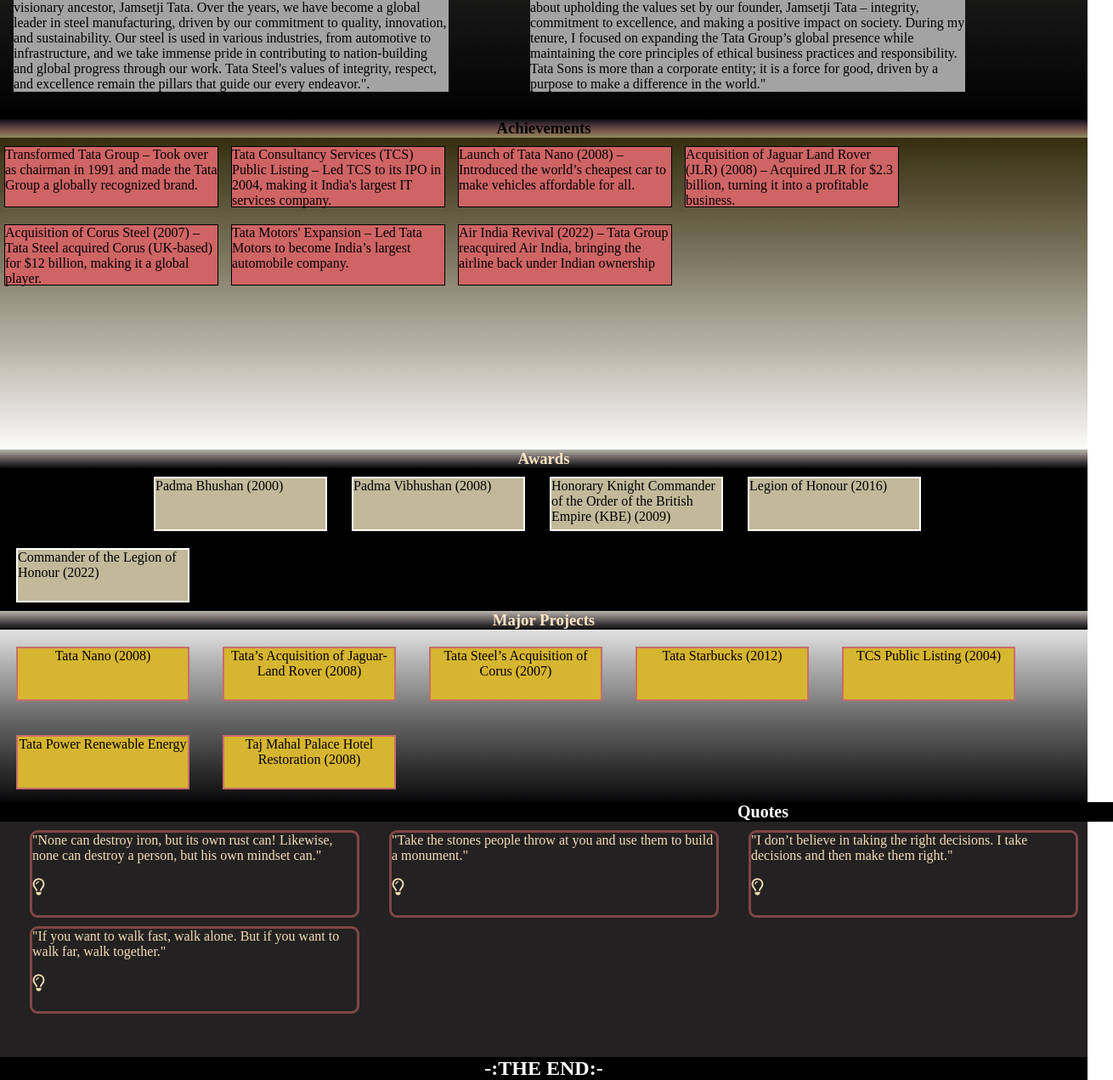
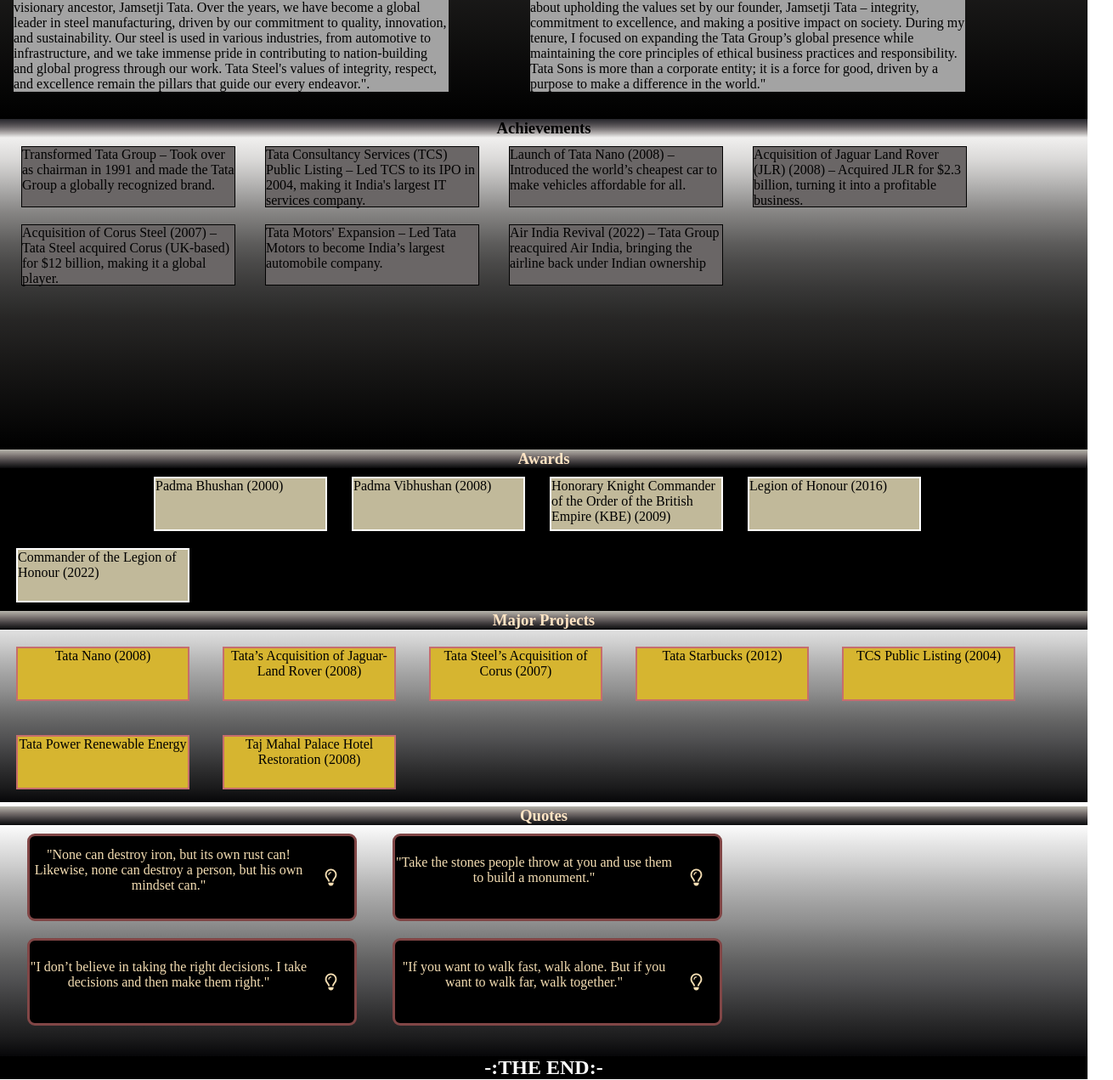
Before and after one commit to NandanaRatnakaran123/Ratan-tata-portfolio, a plain HTML site: page index.html in a window 1280 px wide. Shown: the part 858-2129 px from the top of the page at 85% size, 1310 px wide, since content can reach past the window. Drawn offline with Linux system fonts and the light colour scheme.

Commit message:
updated css and html file

```diff
--- a/index.html
+++ b/index.html
@@ -136,18 +136,24 @@
                 <div class="tata-projects">Tata Power Renewable Energy</div>
                 <div class="tata-projects">Taj Mahal Palace Hotel Restoration (2008)</div>
             </div>
+
     <!-- quotes -->
+    <h3 class="quotes-head">Quotes</h3>
     <div class="quotes">
-        <h3>Quotes</h3>
-        <div>"None can destroy iron, but its own rust can! Likewise, none can destroy a person, but his own mindset can." <br><br><i class="fa-regular fa-lightbulb fa-bounce"></i></div>
-        <div> "Take the stones people throw at you and use them to build a monument." <br><br><i class="fa-regular fa-lightbulb fa-bounce"></i></div>
-        <div> "I don’t believe in taking the right decisions. I take decisions and then make them right." <br><br><i class="fa-regular fa-lightbulb fa-bounce"></i></div>
-        <div> "If you want to walk fast, walk alone. But if you want to walk far, walk together." <br><br><i class="fa-regular fa-lightbulb fa-bounce"></i></div>
+
+        <div class="quotes-text">"None can destroy iron, but its own rust can! Likewise, none can destroy a person, but his own mindset can." <br><br><i class="fa-regular fa-lightbulb fa-bounce"></i></div>
+        <div class="quotes-text"> "Take the stones people throw at you and use them to build a monument." <br><br><i class="fa-regular fa-lightbulb fa-bounce"></i></div>
+        <div class="quotes-text"> "I don’t believe in taking the right decisions. I take decisions and then make them right." <br><br><i class="fa-regular fa-lightbulb fa-bounce"></i></div>
+        <div class="quotes-text"> "If you want to walk fast, walk alone. But if you want to walk far, walk together." <br><br><i class="fa-regular fa-lightbulb fa-bounce"></i></div>
      </div>
+
      <!-- the end -->
      <div class="end">
         <H2>-:THE END:-</H2>
     </div>
 
+
 </body>
+
+
 </html>
--- a/style.css
+++ b/style.css
@@ -39,6 +39,9 @@
     text-decoration: none;
     color:azure ;
     cursor: pointer;
+}
+ul li a:hover{
+    color: #ae2a2a;
 }
 .images{
     position: absolute;
@@ -182,48 +185,22 @@
 .achievements h3{
     text-align: center;
     color: aliceblue;
-    background: linear-gradient(180deg,
-    hsl(240deg 33% 2%) 0%,
-    hsl(264deg 12% 8%) 6%,
-    hsl(287deg 11% 12%) 12%,
-    hsl(315deg 12% 16%) 18%,
-    hsl(332deg 15% 20%) 26%,
-    hsl(345deg 17% 25%) 34%,
-    hsl(356deg 18% 30%) 42%,
-    hsl(7deg 20% 34%) 52%,
-    hsl(16deg 23% 37%) 61%,
-    hsl(24deg 24% 40%) 71%,
-    hsl(32deg 24% 42%) 81%,
-    hsl(42deg 23% 45%) 91%,
-    hsl(55deg 19% 47%) 100%);
+    background: linear-gradient(180deg, hsl(240deg 6% 16%) 0%, hsl(260deg 4% 22%) 12%, hsl(280deg 3% 27%) 23%, hsl(305deg 2% 33%) 33%, hsl(324deg 2% 39%) 42%, hsl(337deg 2% 46%) 50%, hsl(348deg 2% 52%) 58%, hsl(357deg 2% 59%) 65%, hsl(5deg 3% 66%) 72%, hsl(12deg 3% 72%) 79%, hsl(18deg 3% 79%) 85%, hsl(24deg 4% 86%) 92%, hsl(30deg 6% 94%) 100%);
 }
 .achive{
-    background: linear-gradient( 180deg,
-    hsl(51deg 56% 13%) 0%,
-    hsl(49deg 36% 20%) 8%,
-    hsl(48deg 26% 26%) 17%,
-    hsl(47deg 20% 33%) 25%,
-    hsl(46deg 15% 39%) 33%,
-    hsl(46deg 12% 46%) 42%,
-    hsl(46deg 10% 54%) 50%,
-    hsl(45deg 10% 61%) 58%,
-    hsl(45deg 10% 68%) 67%,
-    hsl(45deg 11% 76%) 75%,
-    hsl(44deg 11% 83%) 83%,
-    hsl(44deg 10% 91%) 92%,
-    hsl(0deg 0% 99%) 100%);
+    background: linear-gradient(0deg, hsl(0deg 0% 0%) 0%, hsl(30deg 3% 9%) 27%, hsl(30deg 2% 15%) 42%, hsl(30deg 1% 22%) 52%, hsl(30deg 1% 29%) 60%, hsl(30deg 1% 36%) 66%, hsl(30deg 1% 44%) 71%, hsl(30deg 1% 52%) 76%, hsl(30deg 1% 60%) 80%, hsl(30deg 1% 68%) 84%, hsl(30deg 2% 76%) 88%, hsl(30deg 3% 85%) 93%, hsl(30deg 6% 94%) 100%);
     width: 100%;
     height: 367px;
 }
 .achive div{
     width: 250px;
   height: 70px;
-  background: rgb(207, 100, 100);
+  background: rgb(106, 102, 102);
   transition: width 2s, height 4s;
     border: 1px solid;
     float: left;
     margin: 10px;
-    margin-left: 5px;
+    margin-left: 25px;
 }
 .achive div:hover{
     width: 300px;
@@ -336,34 +313,77 @@
     hsl(0deg 0% 99%) 100%);
 }
 /* quotes */
-.quotes{
+.quotes-head{
+    margin: 0;
+    padding: 0;
+    background: linear-gradient(0deg,
+    hsl(240deg 13% 3%) 0%,
+    hsl(262deg 3% 9%) 8%,
+    hsl(289deg 2% 14%) 17%,
+    hsl(317deg 3% 19%) 25%,
+    hsl(335deg 3% 24%) 33%,
+    hsl(347deg 3% 30%) 42%,
+    hsl(358deg 3% 36%) 50%,
+    hsl(8deg 4% 41%) 58%,
+    hsl(16deg 4% 47%) 67%,
+    hsl(23deg 4% 53%) 75%,
+    hsl(31deg 5% 58%) 83%,
+    hsl(40deg 6% 64%) 92%,
+    hsl(53deg 6% 70%) 100%);
+    text-align: center;
+    color: bisque;
     width: 100%;
-    height: 300px;
-    background-color: rgb(35, 33, 33);
+    display: block;
+    clear: both;
 }
 .quotes div{
     width: 382px;
     height: 97px;
     border-radius: 9px;
     float: left;
-    margin-left: 35px;
+   background-color: black;
+   margin-left: 32px;
     border: 3px solid rgb(129, 70, 70);
     margin-top: 10px;
     color: wheat;
 }
-.quotes div i{
-    font-size: 20px;
+.quotes{
+    background: linear-gradient( 0deg,
+    hsl(240deg 13% 3%) 0%,
+    hsl(240deg 2% 11%) 8%,
+    hsl(240deg 1% 18%) 17%,
+    hsl(240deg 1% 25%) 25%,
+    hsl(240deg 1% 32%) 33%,
+    hsl(240deg 0% 39%) 42%,
+    hsl(240deg 0% 47%) 50%,
+    hsl(240deg 0% 56%) 58%,
+    hsl(240deg 0% 64%) 67%,
+    hsl(240deg 0% 72%) 75%,
+    hsl(240deg 0% 81%) 83%,
+    hsl(240deg 0% 90%) 92%,
+    hsl(0deg 0% 99%) 100%);
+    width: 100%;
+    height: 272px;
 
 }
-.quotes h3{
+
+.quotes-text{
+    border: 2px solid rgb(198, 109, 109);
+    box-shadow: grey;
+    width: 200px;
+    height: 60px;
+    color: black;
+    margin: 10px;
+    display: flex;
+    align-items: center;
+    justify-content: center;
+    text-align: center;
+}
+.quotes-text i{
     font-size: 20px;
-    color: white;
-    background-color: black;
-    padding-left: 30px;
-    text-align: center;
-    width: 100%;
-
+    padding: 20px;
 }
+/* end */
 .end{
     background-color: black;
     color: white;
```
Lines whose indentation alone changed are shown as unchanged.
